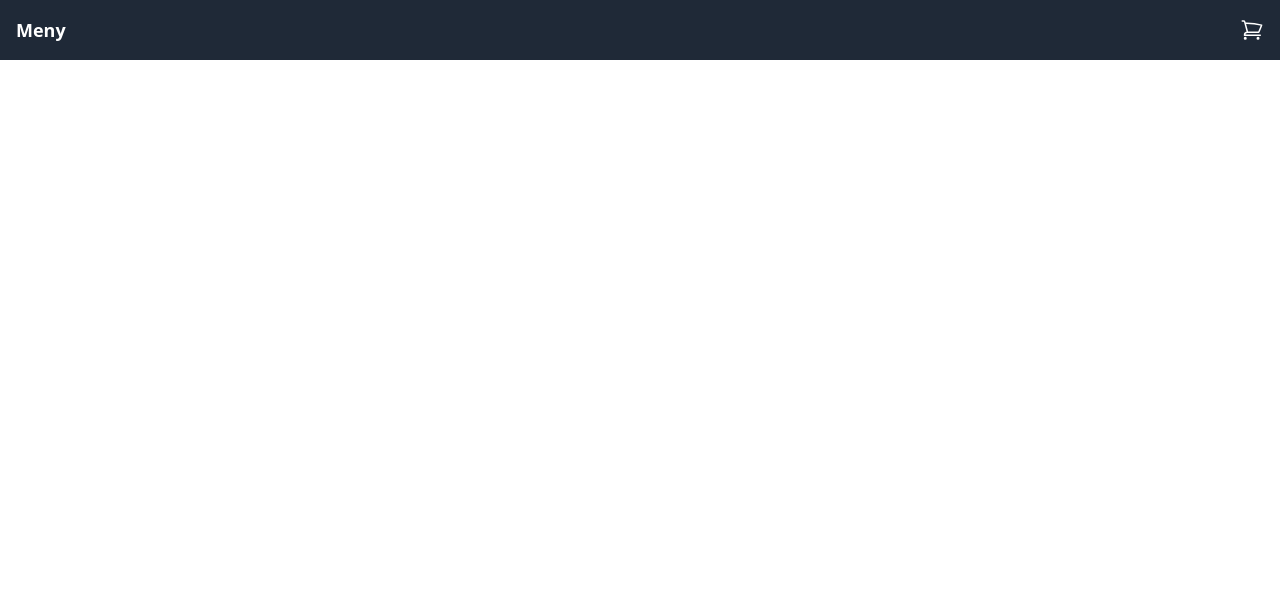
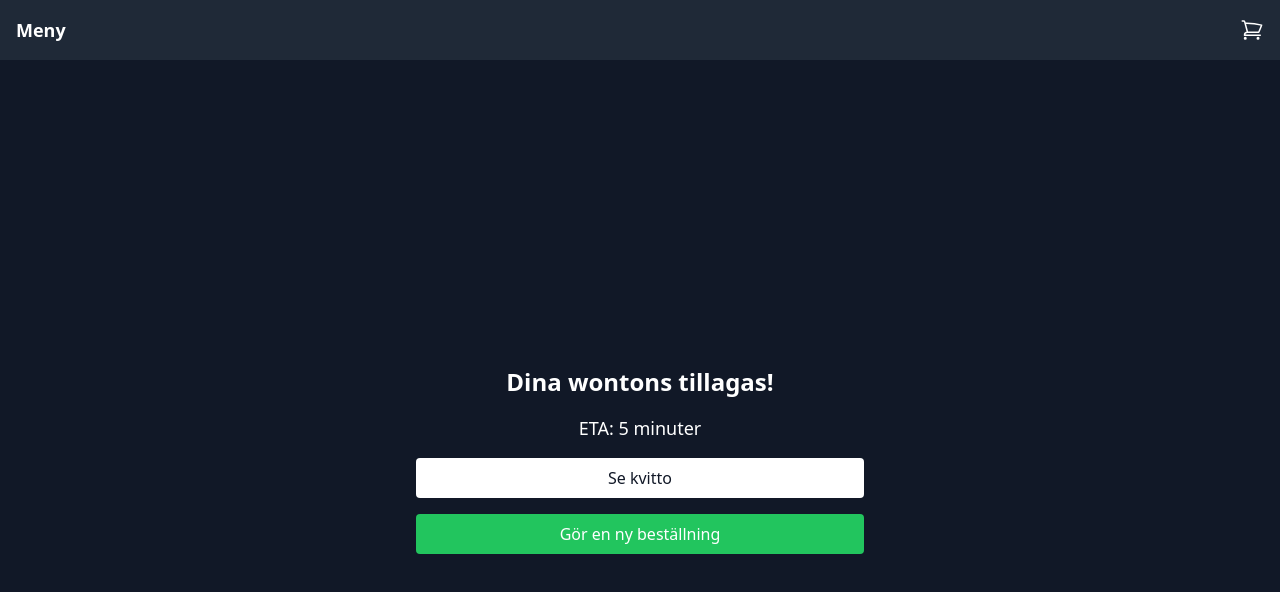
Before and after one commit to MortezaMoppe/FoodTruck, a React (Vite) app: page /eta in a window 1280 px wide. Before the commit this address had no page. Shown: the top 592 px of the page. Built offline with nearby package versions, Linux system fonts and the light colour scheme.

Commit message:
Eta screen tillagt så man ser hur många minuter det tar för att sedan kunna välja se kvitto eller göra ny beställning

```diff
--- a/src/App.tsx
+++ b/src/App.tsx
@@ -4,6 +4,8 @@ import { Cart } from "./components/Cart";
 import { Navbar } from "./components/Navbar";
 import { Order } from "./components/Order";
 import { Receipt } from "./components/Receipt";
+import { ETA } from "./components/ETA";
+
 
 export const App = () => (
   <>
@@ -13,6 +15,7 @@ export const App = () => (
       <Route path="/cart" element={<Cart />} />
       <Route path="/order" element={<Order />} />
       <Route path="/receipt" element={<Receipt />} />
+      <Route path="/eta" element={<ETA />} />
     </Routes>
   </>
 );
--- /dev/null
+++ b/src/components/ETA.tsx
@@ -0,0 +1,25 @@
+import { useNavigate } from "react-router-dom";
+
+export const ETA = () => {
+    const navigate = useNavigate();
+
+
+return (
+    <div className ="min-h-screen bg-gray-900 text-white p-6 flex flex-col justify-center items-center">
+    <h2 className="text-2xl font-bold mb-4">Dina wontons tillagas!</h2>
+      <p className="text-lg mb-4">ETA: 5 minuter</p>
+      <button
+        className="bg-white text-gray-900 px-6 py-2 rounded hover:bg-gray-300 w-full max-w-md mb-4"
+        onClick={() => navigate("/receipt")}
+      >
+        Se kvitto
+      </button>
+      <button
+        className="bg-green-500 text-white px-6 py-2 rounded hover:bg-green-600 w-full max-w-md"
+        onClick={() => navigate("/")}
+      >
+        Gör en ny beställning
+      </button>
+    </div>
+);
+}
```
